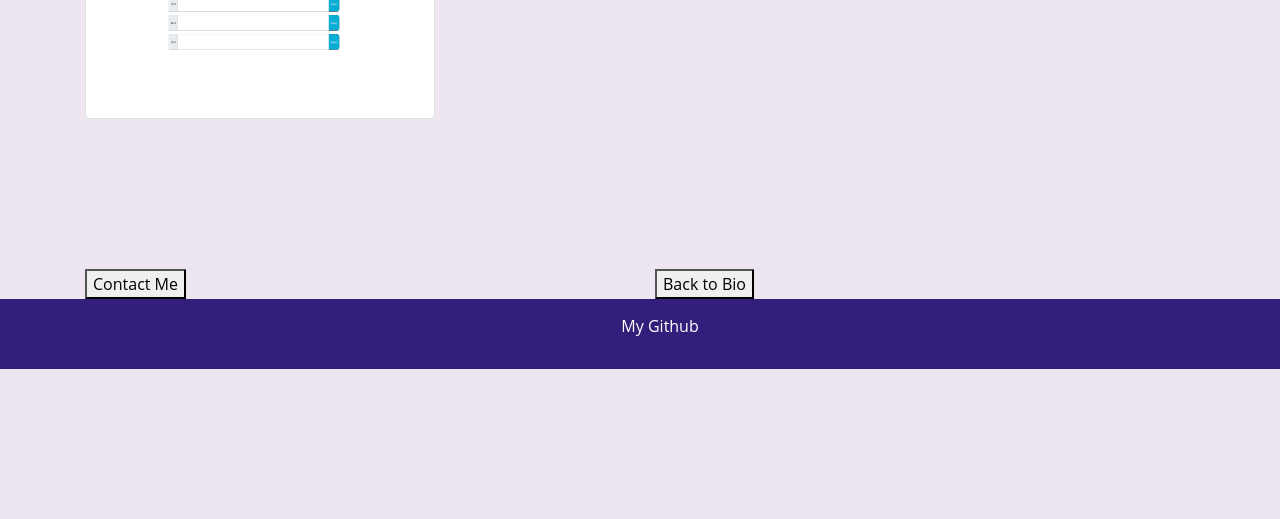
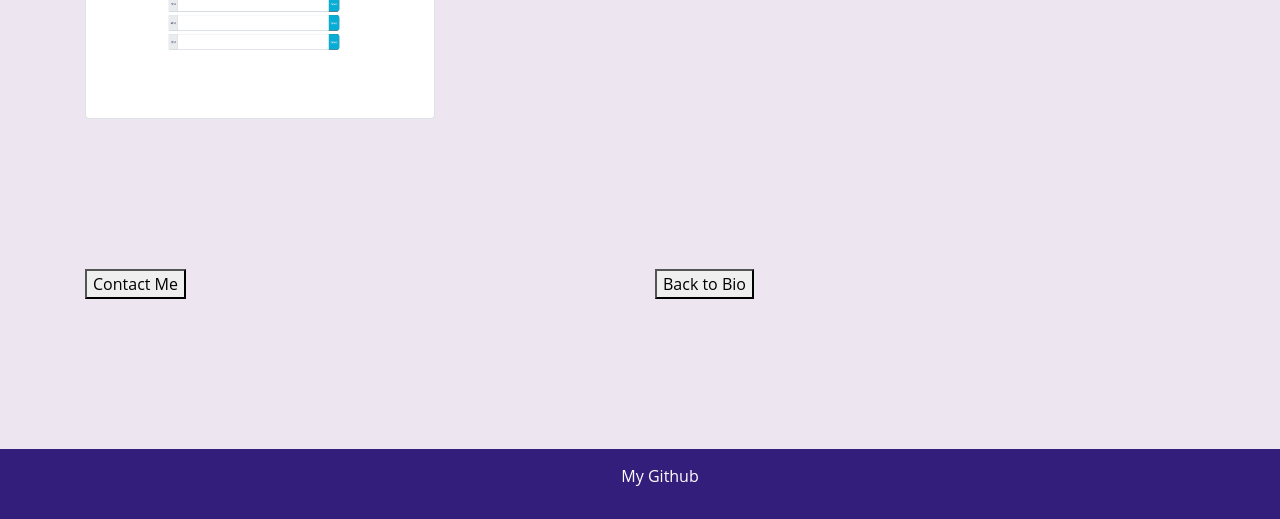
Before and after one commit to Foxk2p/Portfolio-KeleP, a plain HTML site: page portfolio.html in a window 1280 px wide. Shown: the part 1527-2046 px from the top of the page. Before the commit the page ends 1896 px from the top, so only its background shows below. Drawn offline with nearby package versions, Linux system fonts and the light colour scheme.

Commit message:
spacing adjusted

```diff
--- a/portfolio.html
+++ b/portfolio.html
@@ -60,9 +60,7 @@
         </div>
     </div>
 
-
   <div class="spacing-div"></div>
-
 
     <div class="row">
       <div class="col-sm  col-6">
@@ -126,6 +124,9 @@
       </a>
       </div>
     </div>
+
+    <div class="spacing-div"></div>
+
   </div>
 
     <div class="row">
```
